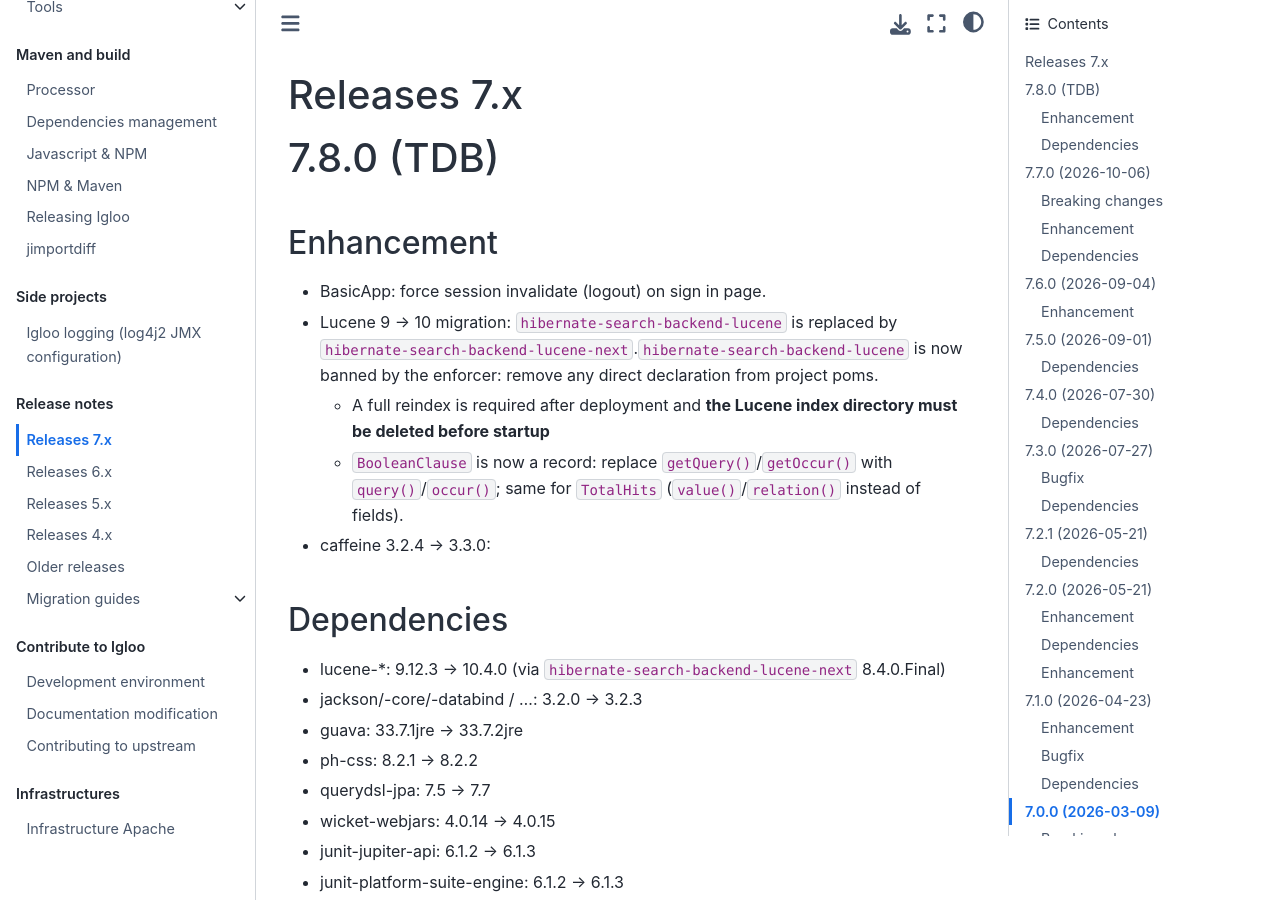
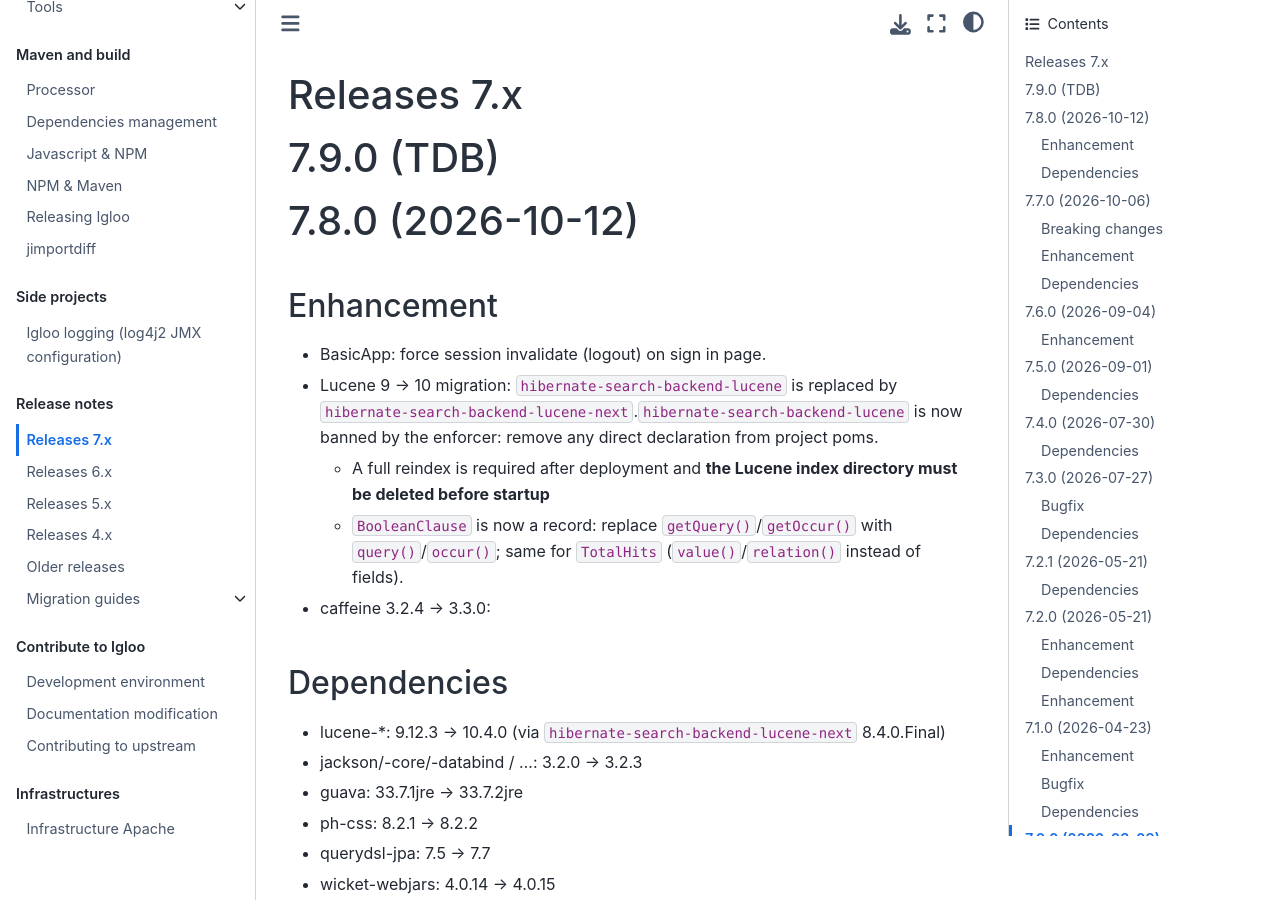
Before and after one commit to igloo-project/igloo-doc, a Sphinx documentation site: the page built from source/release-notes/releases-7.x.md, in a window 1280 px wide and 900 px high. Built offline with Sphinx 7.4.7 and the Sphinx Book theme 1.1.4, drawn with Linux system fonts in a browser that asks for light colours.

Commit message:
igloo 7.8.0 release

```diff
--- a/source/release-notes/releases-7.x.md
+++ b/source/release-notes/releases-7.x.md
@@ -1,6 +1,8 @@
 # Releases 7.x
 
-# 7.8.0 (TDB)
+# 7.9.0 (TDB)
+
+# 7.8.0 (2026-10-12)
 
 ## Enhancement
 
```
